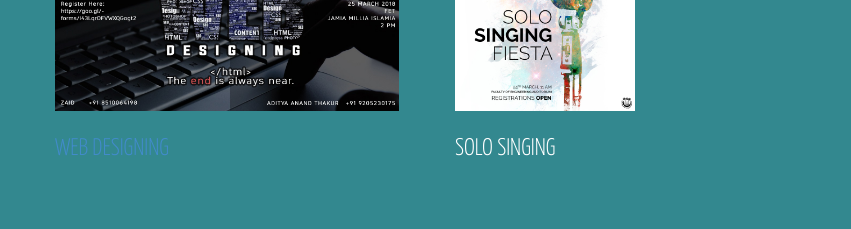
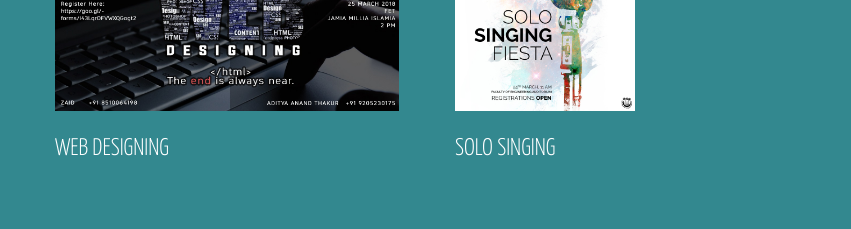
Before and after one commit to ieeejmi/encomium, a plain HTML site: page index.html in a window 1280 px wide. Shown: the part 1440-1669 px from the top of the page, 0-851 px from the left. Drawn offline with Linux system fonts and the light colour scheme; some packages are replaced by stand-ins of ours.

Commit message:
Update main.css

```diff
--- a/css/main.css
+++ b/css/main.css
@@ -398,7 +398,6 @@ h2 {
   top: 0
 }
 
-
 #event h2 {
   color: #FFFFFF;
   font-size: 36px;
@@ -419,6 +418,11 @@ h2 {
   line-height: 26px;
   margin-top: 25px;
   text-transform: uppercase;
+}
+
+.single-event h4 a{
+  text-decoration: none;
+  color: #FFF;
 }
 
 
```
